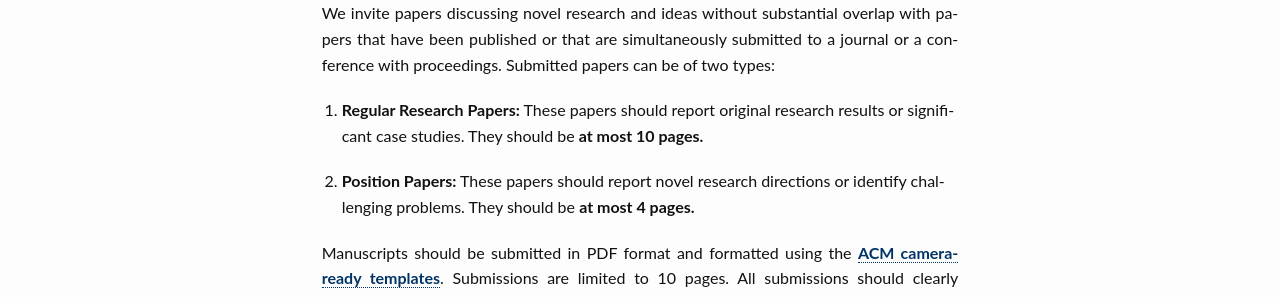
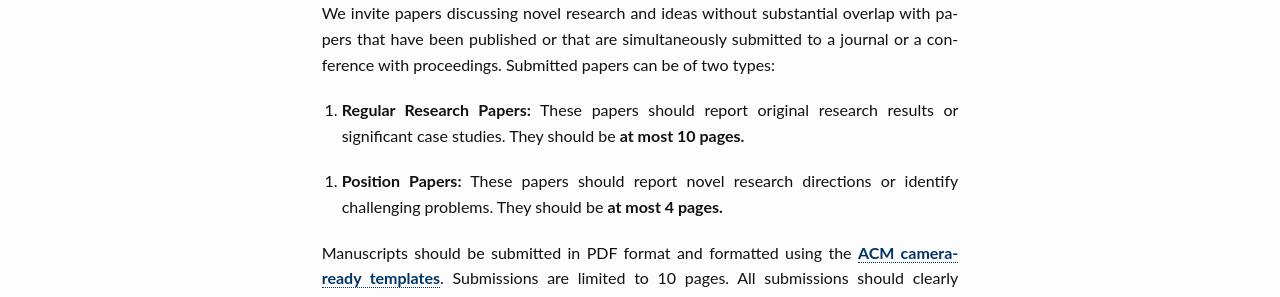
Before and after one commit to bigspatial2019/bigspatial-2018.github.io, a Jekyll site: the page built from index.md, in a window 1280 px wide. Shown: the part 2128-2425 px from the top of the page. Built offline with Jekyll 4.4.1, drawn with Linux system fonts in a browser that asks for light colours; comment, search, counter and statistics services are not loaded.

Commit message:
Updating file :pencil: :dash:

```diff
--- a/index.md
+++ b/index.md
@@ -52,8 +52,10 @@ We invite papers discussing novel research and ideas without substantial overlap
 {: style=" text-align: justify"}
 
 1. **Regular Research Papers:** These papers should report original research results or significant case studies. They should be **at most 10 pages.**
+{: style=" text-align: justify"}
 
 2. **Position Papers:** These papers should report novel research directions or identify challenging problems. They should be **at most 4 pages.**
+{: style=" text-align: justify"}
 
 Manuscripts should be submitted in PDF format and formatted using the [ACM camera-ready templates](http://www.acm.org/publications/proceedings-template){:target="_blank"}. Submissions are limited to 10 pages. All submissions should clearly present the author information including the names of the authors, the affiliations and the emails. The papers should be submitted through the [workshop submission system](https://easychair.org/conferences/?conf=bigspatial2018){:target="_blank"}.
 {: style=" text-align: justify"}
```
